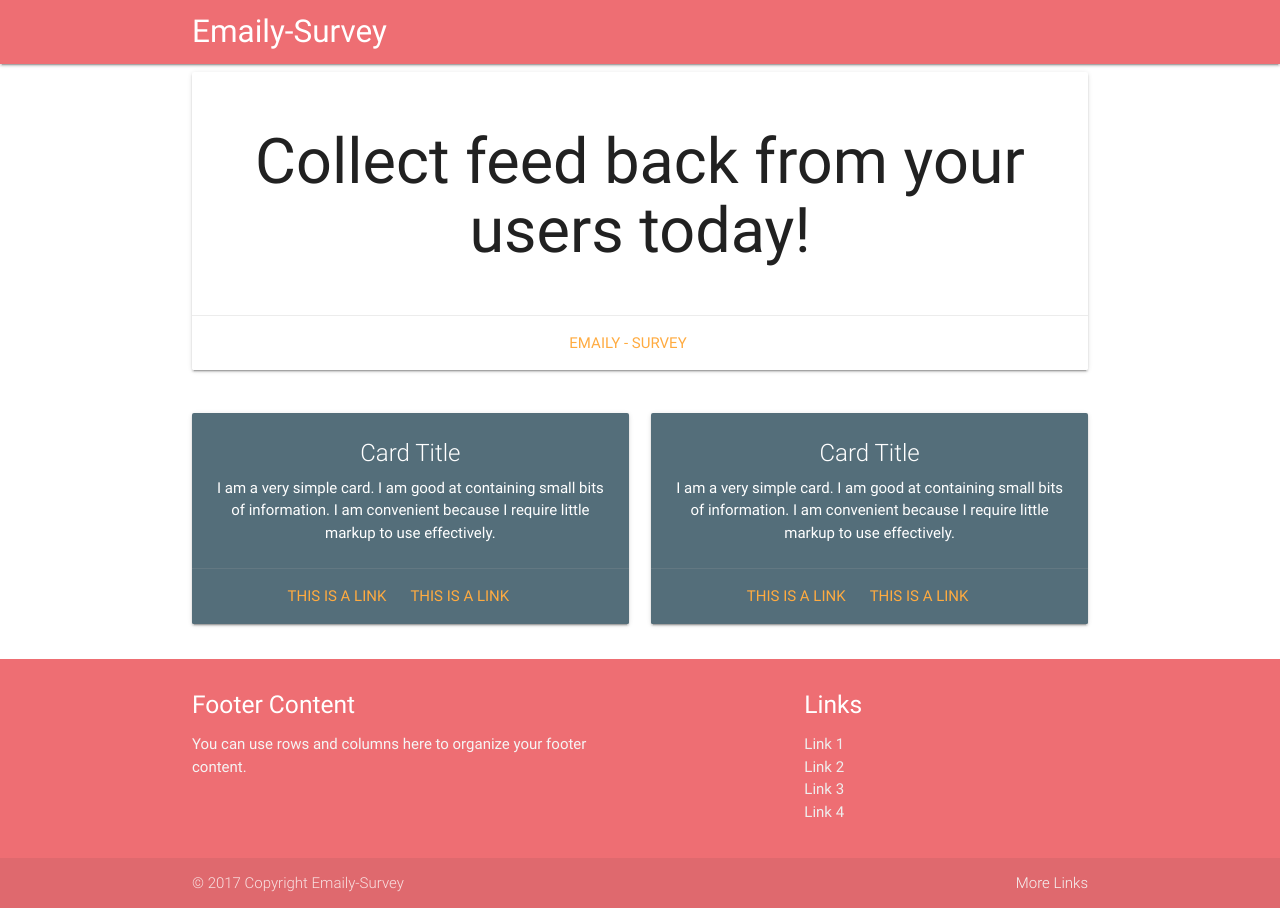
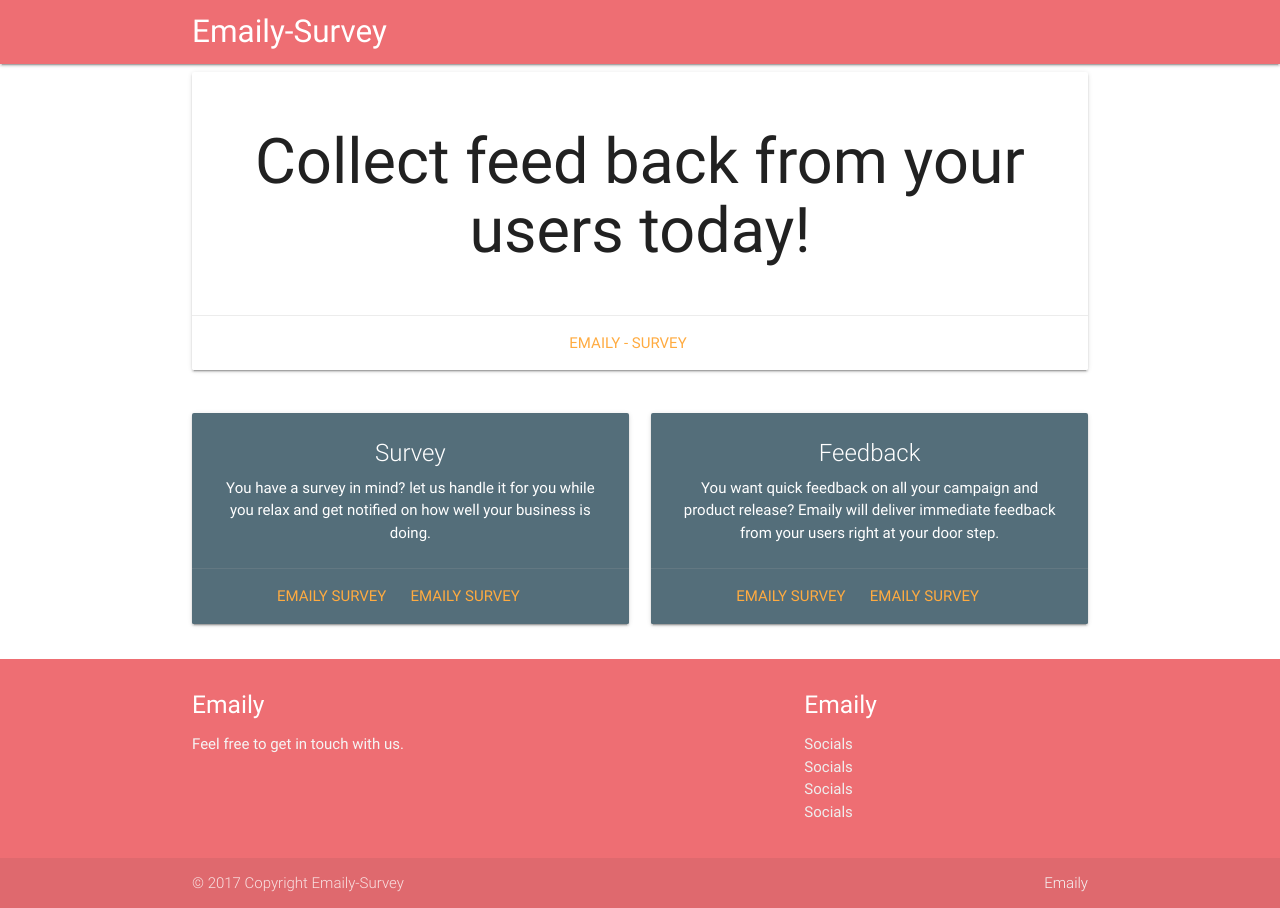
Before and after one commit to DavyCode/email_eApp, a React (Create React App) app in the folder client/: page / in a window 1280 px wide. Built offline with nearby package versions, Linux system fonts and the light colour scheme; no server answers.

Commit message:
edit footer

```diff
--- a/client/src/components/Footer.js
+++ b/client/src/components/Footer.js
@@ -7,16 +7,16 @@ const Footer = () => {
         <div className="container">
           <div className="row">
             <div className="col l6 s12">
-              <h5 className="white-text">Footer Content</h5>
-              <p className="grey-text text-lighten-4">You can use rows and columns here to organize your footer content.</p>
+              <h5 className="white-text">Emaily</h5>
+              <p className="grey-text text-lighten-4">Feel free to get in touch with us.</p>
             </div>
             <div className="col l4 offset-l2 s12">
-              <h5 className="white-text">Links</h5>
+              <h5 className="white-text">Emaily</h5>
               <ul>
-                <li><a className="grey-text text-lighten-3" href="#!">Link 1</a></li>
-                <li><a className="grey-text text-lighten-3" href="#!">Link 2</a></li>
-                <li><a className="grey-text text-lighten-3" href="#!">Link 3</a></li>
-                <li><a className="grey-text text-lighten-3" href="#!">Link 4</a></li>
+                <li><a className="grey-text text-lighten-3" href="#!">Socials</a></li>
+                <li><a className="grey-text text-lighten-3" href="#!">Socials</a></li>
+                <li><a className="grey-text text-lighten-3" href="#!">Socials</a></li>
+                <li><a className="grey-text text-lighten-3" href="#!">Socials</a></li>
               </ul>
             </div>
           </div>
@@ -24,7 +24,7 @@ const Footer = () => {
         <div className="footer-copyright">
           <div className="container">
           © 2017 Copyright Emaily-Survey
-          <a className="grey-text text-lighten-4 right" href="#!">More Links</a>
+          <a className="grey-text text-lighten-4 right" href="#!">Emaily</a>
           </div>
         </div>
       </footer>
--- a/client/src/components/Landing.js
+++ b/client/src/components/Landing.js
@@ -20,13 +20,12 @@ const Landing = () => {
         <div class="col s12 m6">
           <div class="card blue-grey darken-1">
             <div class="card-content white-text">
-              <span class="card-title">Card Title</span>
-              <p>I am a very simple card. I am good at containing small bits of information.
-              I am convenient because I require little markup to use effectively.</p>
+              <span class="card-title">Survey</span>
+              <p>You have a survey in mind? let us handle it for you while you relax and get notified on how well your business is doing.</p>
             </div>
             <div class="card-action">
-              <a href="#">This is a link</a>
-              <a href="#">This is a link</a>
+              <a href="">Emaily Survey</a>
+              <a href="">Emaily Survey</a>
             </div>
           </div>
         </div>
@@ -34,13 +33,13 @@ const Landing = () => {
         <div class="col s12 m6">
           <div class="card blue-grey darken-1">
             <div class="card-content white-text">
-              <span class="card-title">Card Title</span>
-              <p>I am a very simple card. I am good at containing small bits of information.
-              I am convenient because I require little markup to use effectively.</p>
+              <span class="card-title">Feedback</span>
+              <p>You want quick feedback on all your campaign and product release? Emaily will deliver immediate feedback from your users right at your door step.
+              </p>
             </div>
             <div class="card-action">
-              <a href="#">This is a link</a>
-              <a href="#">This is a link</a>
+              <a href="">Emaily Survey</a>
+              <a href="">Emaily Survey</a>
             </div>
           </div>
         </div>
```
